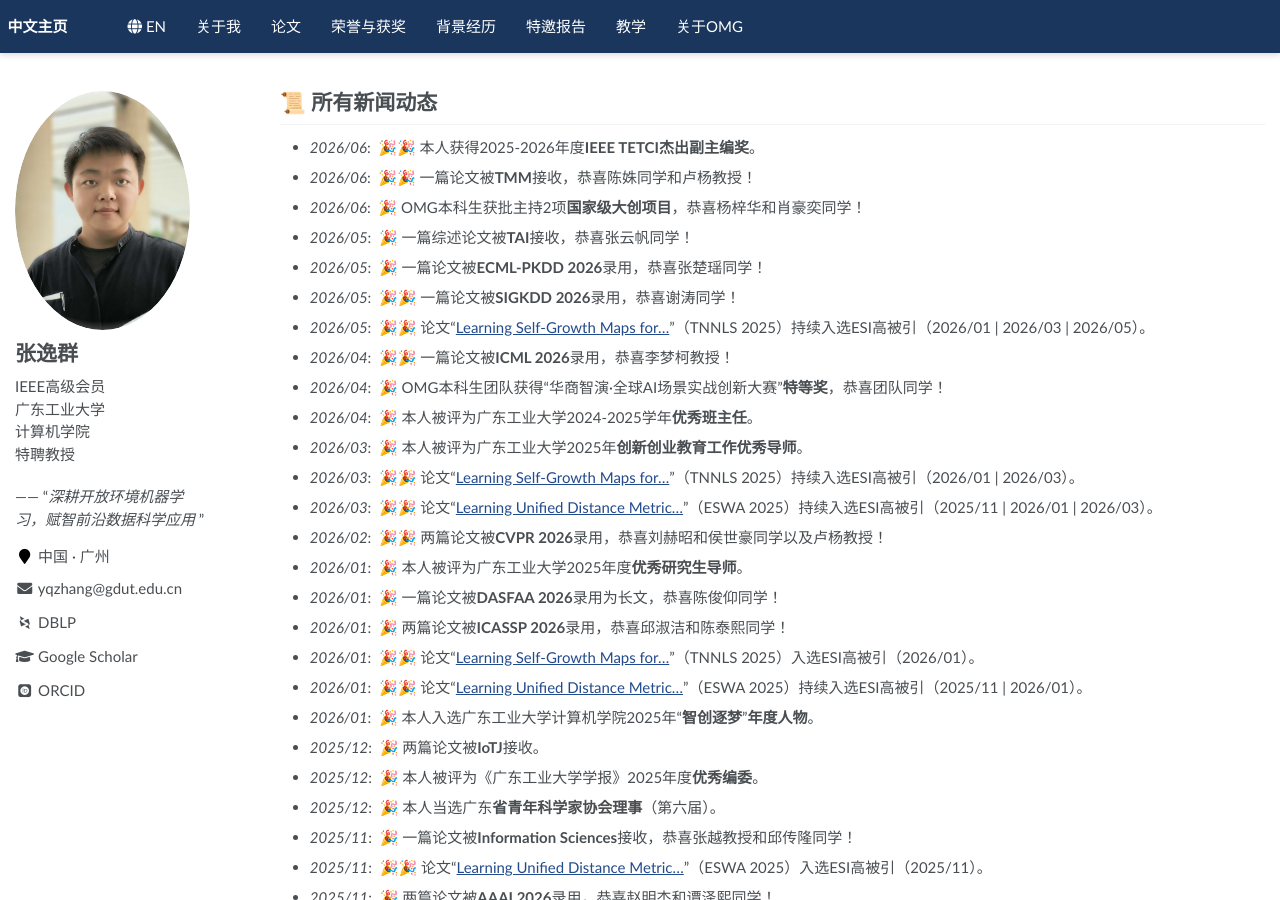
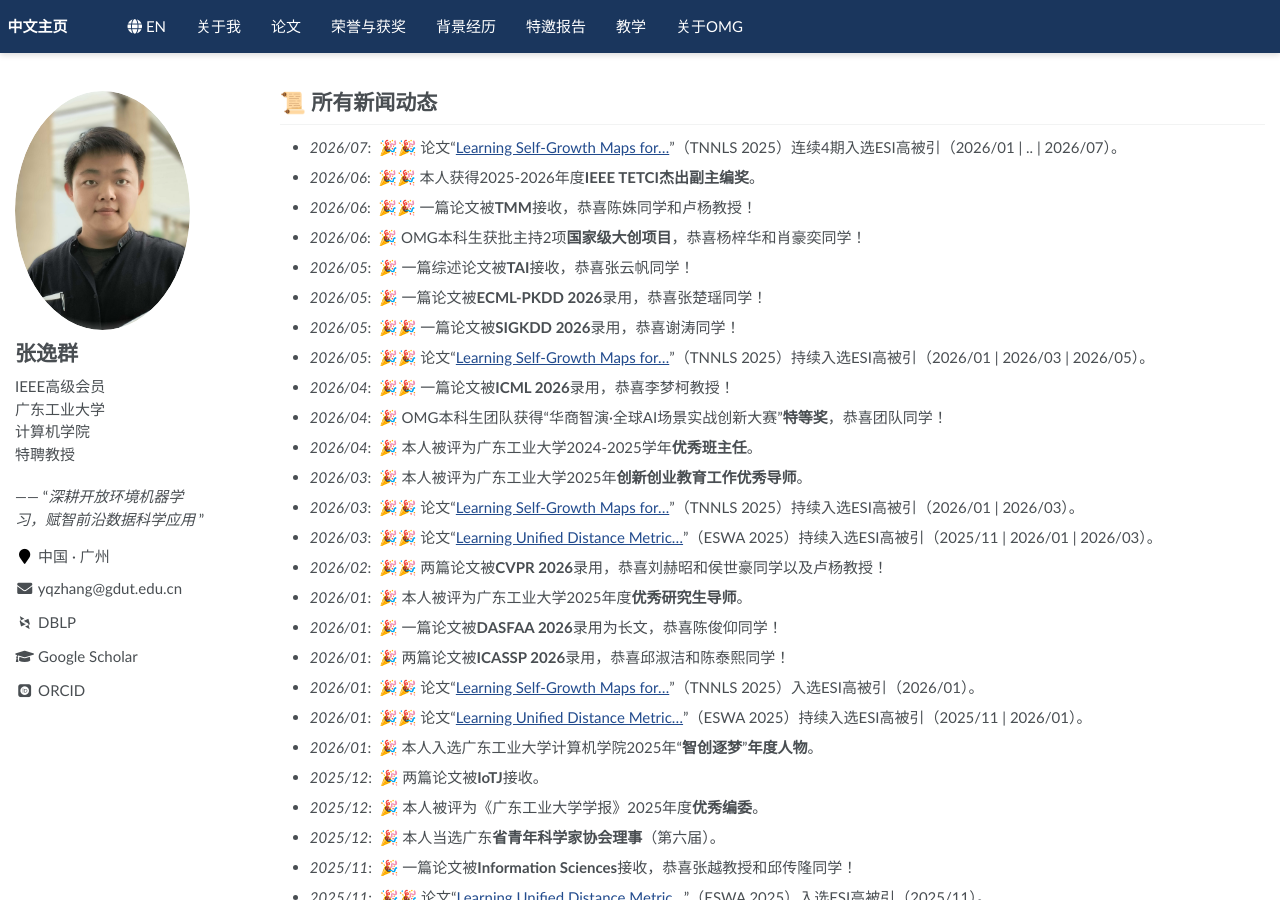
Before and after one commit to yqzhang-Zz/zh-news, a Jekyll site: the page built from _pages/about.md, in a window 1280 px wide and 900 px high. Built offline with Jekyll 4.4.1, drawn with Linux system fonts in a browser that asks for light colours; some web fonts are replaced; a script that is not in the unit is left out; comment, search, counter and statistics services are not loaded.

Commit message:
Update about.md

```diff
--- a/_pages/about.md
+++ b/_pages/about.md
@@ -11,6 +11,7 @@ redirect_from:
 <span class='anchor' id="news"></span>
 
 # 📜 所有新闻动态
+- *2026/07*: &nbsp;🎉🎉 论文“[Learning Self-Growth Maps for…](https://arxiv.org/pdf/2404.09243)”（TNNLS 2025）连续4期入选ESI高被引（2026/01 &#124; .. &#124; 2026/07）。
 - *2026/06*: &nbsp;🎉🎉 本人获得2025-2026年度**IEEE TETCI杰出副主编奖**。
 - *2026/06*: &nbsp;🎉🎉 一篇论文被**TMM**接收，恭喜陈姝同学和卢杨教授！
 - *2026/06*: &nbsp;🎉 OMG本科生获批主持2项**国家级大创项目**，恭喜杨梓华和肖豪奕同学！
```
